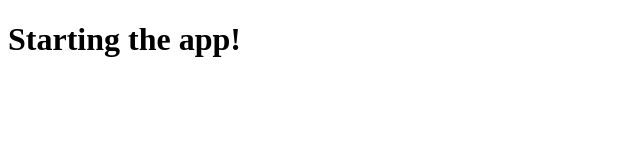
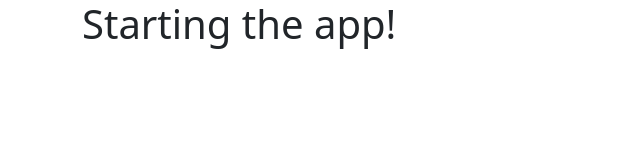
Before and after one commit to UsuarioDiez/bootstrap_practice, a plain HTML site: page index.html in a window 1280 px wide. Shown: the whole page, without its empty margins (0-640 px from the left). Drawn offline with nearby package versions, Linux system fonts and the light colour scheme.

Commit message:
Add bootstrap

```diff
--- a/index.html
+++ b/index.html
@@ -4,9 +4,12 @@
     <meta charset="UTF-8">
     <meta http-equiv="X-UA-Compatible" content="IE=edge">
     <meta name="viewport" content="width=device-width, initial-scale=1.0">
+    <link href="https://cdn.jsdelivr.net/npm/bootstrap@5.3.0-alpha1/dist/css/bootstrap.min.css" rel="stylesheet" integrity="sha384-GLhlTQ8iRABdZLl6O3oVMWSktQOp6b7In1Zl3/Jr59b6EGGoI1aFkw7cmDA6j6gD" crossorigin="anonymous">
     <title>Document</title>
 </head>
 <body>
-    <h1>Starting the app!</h1>
+    <div class="container">
+        <h1>Starting the app!</h1>
+    </div>
 </body>
 </html>
```
